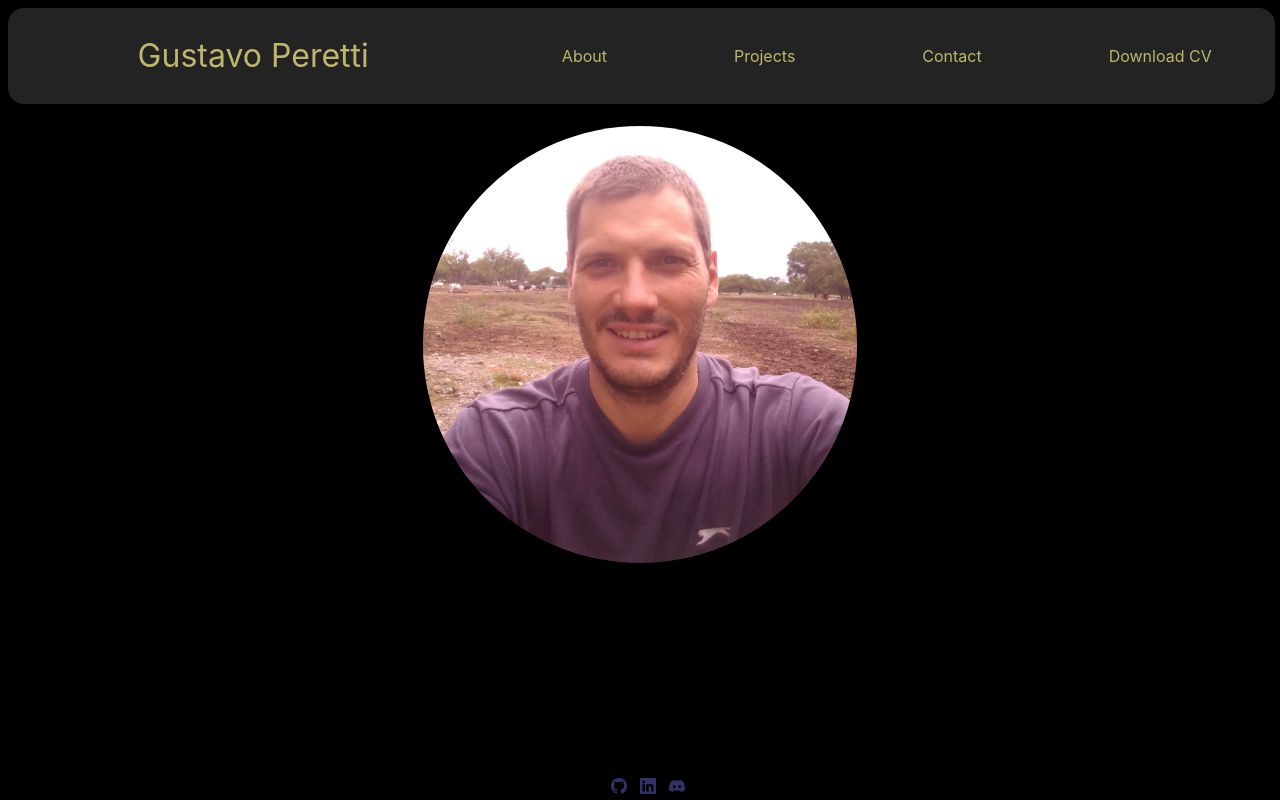
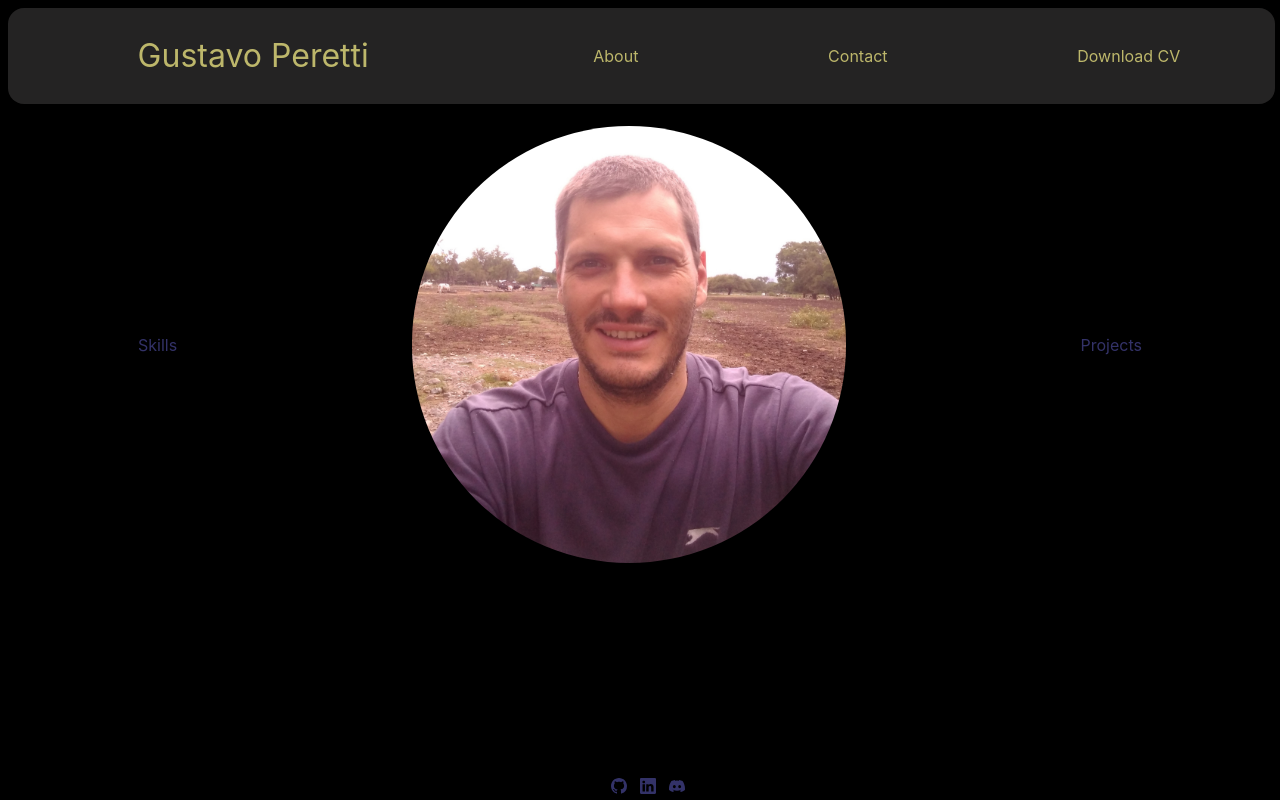
Before and after one commit to AlbaTyto/Proyecto.Inicial, a React (Vite) app in the folder Portfolio/: page / in a window 1280 px wide. Built offline with nearby package versions, Linux system fonts and the light colour scheme.

Commit message:
feat(Skills): add folder and files of Skills

```diff
--- a/Portfolio/src/components/Home/Home.module.css
+++ b/Portfolio/src/components/Home/Home.module.css
@@ -2,6 +2,6 @@
     padding: 1%;
     display: flex;
     height: max-content;
-    justify-content: center;
+    justify-content: space-around;
     align-items: center;
 }
--- a/Portfolio/src/components/Home/Home.tsx
+++ b/Portfolio/src/components/Home/Home.tsx
@@ -1,14 +1,18 @@
 import h from './Home.module.css';
 import React from "react";
 import { Image } from '@chakra-ui/react';
+import Projects from '../subcomponents/Projects/Projects';
+import Skills from '../subcomponents/Skills/Skills';
 
 export default function Home(): React.JSX.Element {
   return <div className={h.homStyle}>
+    <Skills />
     <Image
      src='./src/assets/IMG_20230314_151421030.jpg'
      boxSize='35%'
      borderRadius='full'
      fallbackSrc='https://via.placeholder.com/450'
      alt="'Gustavo's Picture" />
+    <Projects />
   </div>;
 }
--- a/Portfolio/src/components/NavBar/NavBar.tsx
+++ b/Portfolio/src/components/NavBar/NavBar.tsx
@@ -10,7 +10,6 @@ export default function NavBar(): React.JSX.Element {
     </span>
     <div className={n.NLinks}>
       <NavLink to='/about'>About</NavLink>
-      <NavLink to='/projects'>Projects</NavLink>
       <NavLink to='/contact'>Contact</NavLink>
       <Menu>
 						<MenuButton >
--- /dev/null
+++ b/Portfolio/src/components/subcomponents/Skills/Skills.tsx
@@ -0,0 +1,8 @@
+import React from "react";
+import s from './Skills.module.css';
+
+export default function Skills(): React.JSX.Element {
+  return <div className={s.proj}>
+    Skills
+  </div>;
+}
```
Also changed, not shown: Portfolio/src/components/subcomponents/Skills/Skills.module.css (added), Portfolio/toDo.txt.
